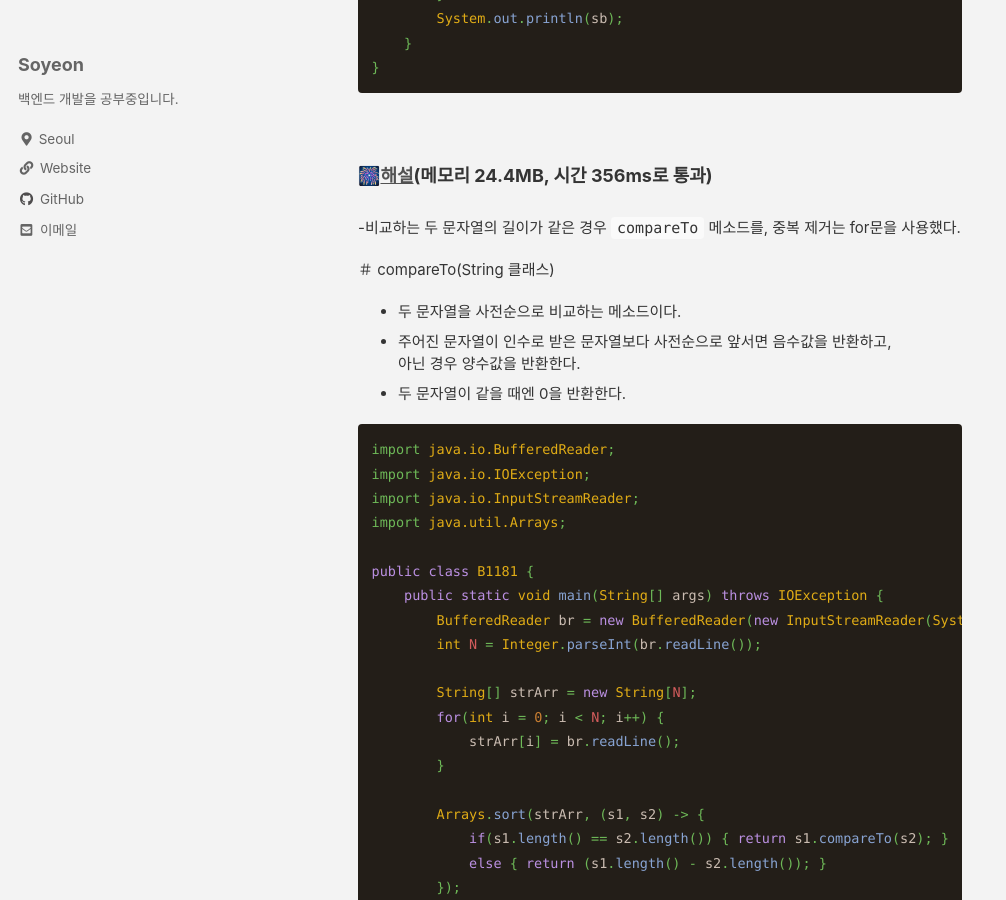
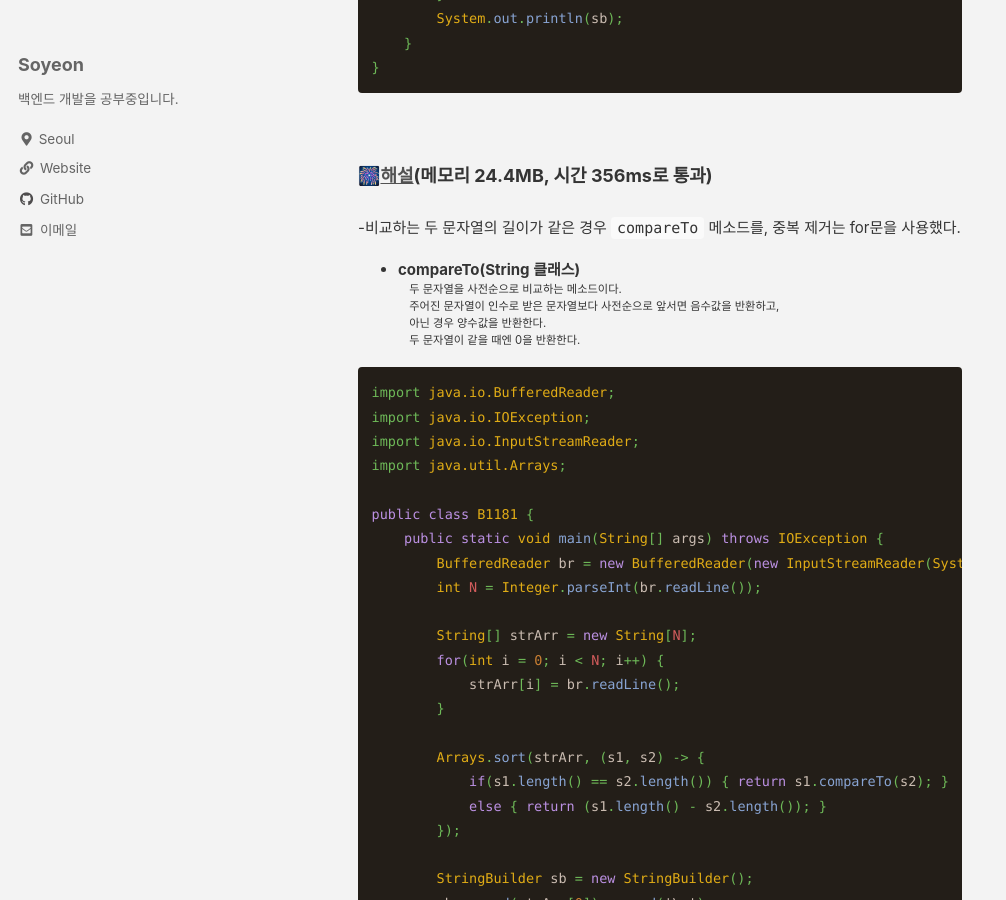
Before and after one commit to liv660/liv660.github.io, a Jekyll site: the page built from _posts/TIL/21.08.study/2021-08-27-210827.md, in a window 1280 px wide and 900 px high, scrolled down 1411 px. Shown: the whole window, without its empty margins (0-1006 px from the left). Built offline with Jekyll 4.4.1, drawn with Linux system fonts in a browser that asks for light colours; cached includes are drawn as plain includes.

Commit message:
Update 08.27 #1181 algorithm

````diff
--- a/_posts/TIL/21.08.study/2021-08-27-210827.md
+++ b/_posts/TIL/21.08.study/2021-08-27-210827.md
@@ -61,10 +61,10 @@ public class B1181 {
 ###### 🎆[해설]()(메모리 24.4MB, 시간 356ms로 통과)<br/>
 -비교하는 두 문자열의 길이가 같은 경우 `compareTo` 메소드를, 중복 제거는 for문을 사용했다.<br>
 
-＃ compareTo(String 클래스)<br>
-- 두 문자열을 사전순으로 비교하는 메소드이다.<br>
-- 주어진 문자열이 인수로 받은 문자열보다 사전순으로 앞서면 음수값을 반환하고,<br> 아닌 경우 양수값을 반환한다.<br>
-- 두 문자열이 같을 때엔 0을 반환한다.<br>
+* compareTo(String 클래스)<br>
+ : 두 문자열을 사전순으로 비교하는 메소드이다.<br>
+ : 주어진 문자열이 인수로 받은 문자열보다 사전순으로 앞서면 음수값을 반환하고,<br> 아닌 경우 양수값을 반환한다.<br>
+ : 두 문자열이 같을 때엔 0을 반환한다.<br>
 
 ```java
 import java.io.BufferedReader;
````
